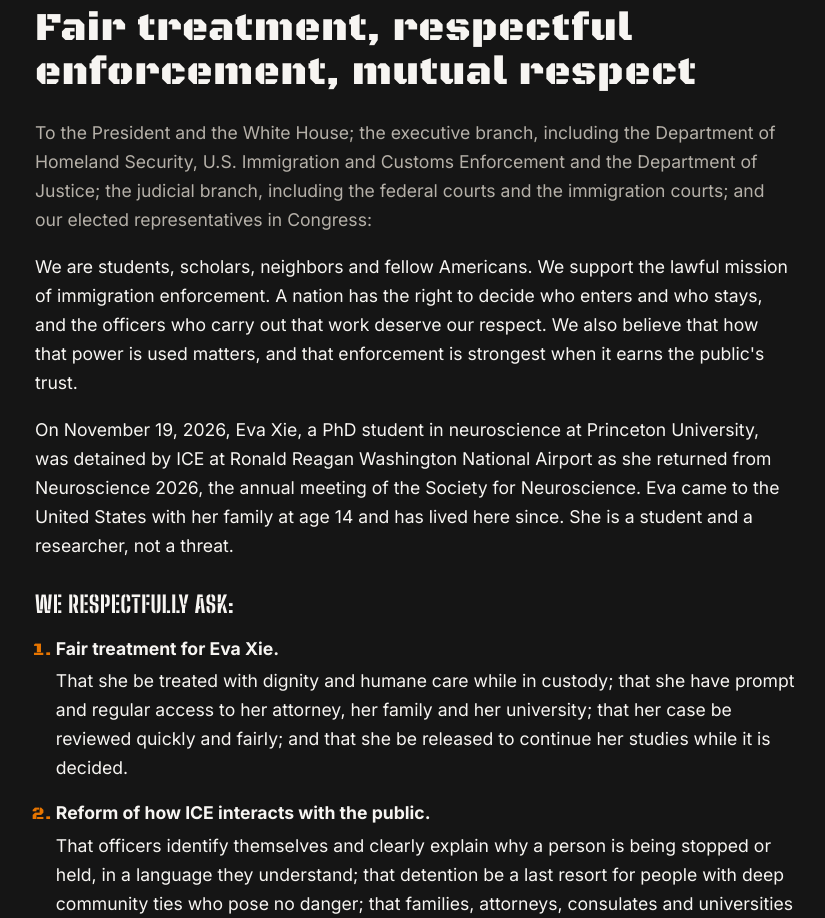
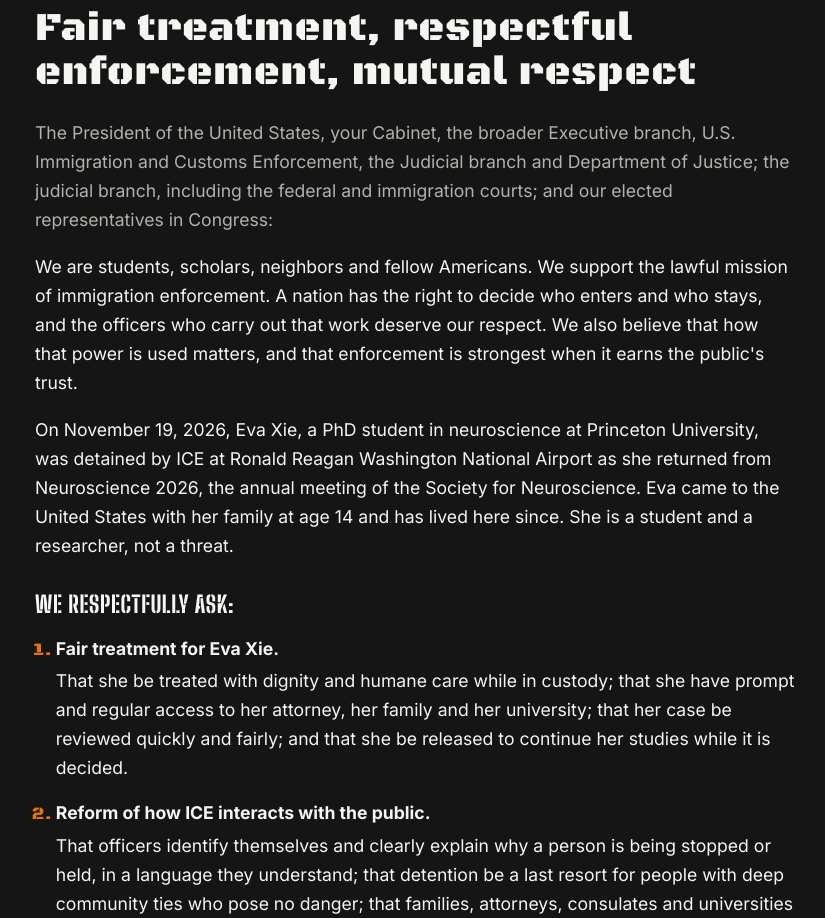
Before and after one commit to steve98654/free_eva, an Astro site in the folder site/: page /petition in a window 1280 px wide. Shown: the part 825-1743 px from the top of the page, without its empty margins (225-1050 px from the left). Built offline with nearby package versions, Linux system fonts and the light colour scheme; Astro itself is replaced by a stand-in of ours; no server answers.

Commit message:
Petition: update the salutation to Steve's wording
Co-Authored-By: Claude Opus 5.5 <noreply@anthropic.com>
Claude-Session: https://claude.ai/code/session_01Lg8vxVvdrThSnVBCsLnHzs

```diff
--- a/site/src/pages/petition/index.astro
+++ b/site/src/pages/petition/index.astro
@@ -28,9 +28,9 @@ const states = ['Alabama','Alaska','Arizona','Arkansas','California','Colorado',
       <p class="eyebrow">The petition</p>
       <h2>Fair treatment, respectful enforcement, mutual respect</h2>
       <p class="muted small">
-        To the President and the White House; the executive branch, including the Department of Homeland
-        Security, U.S. Immigration and Customs Enforcement and the Department of Justice; the judicial branch,
-        including the federal courts and the immigration courts; and our elected representatives in Congress:
+        The President of the United States, your Cabinet, the broader Executive branch, U.S. Immigration and
+        Customs Enforcement, the Judicial branch and Department of Justice; the judicial branch, including the
+        federal and immigration courts; and our elected representatives in Congress:
       </p>
 
       <p>
```
